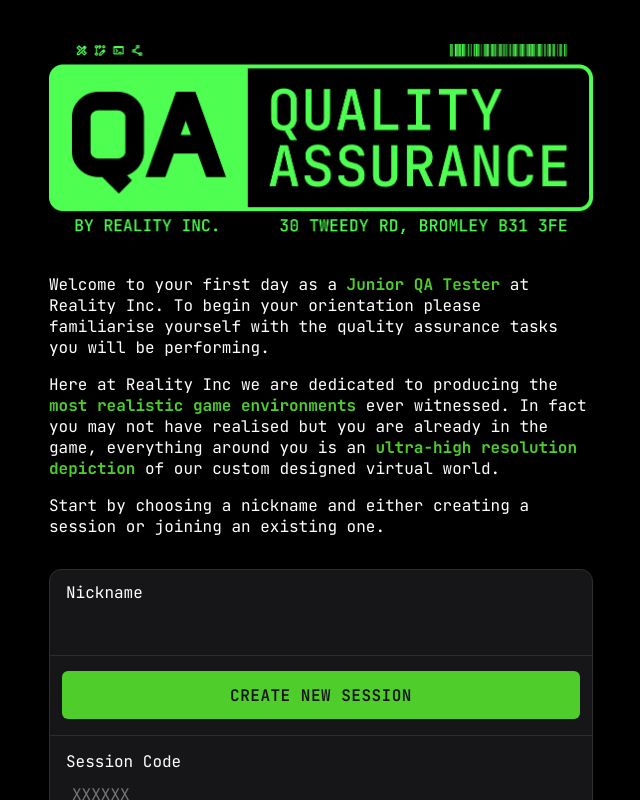
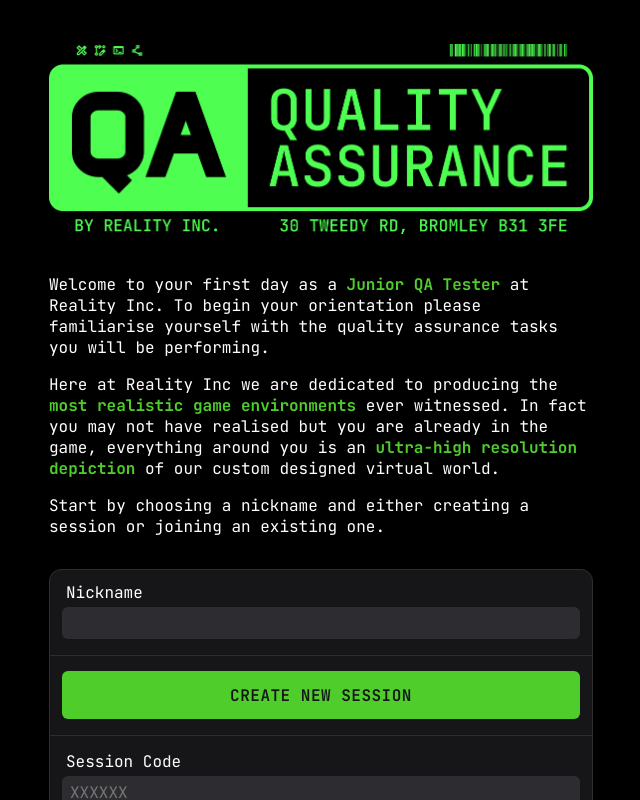
Before and after one commit to benjaminezequiel/quality-assurance-game, a Nuxt app: page / in a window 1280 px wide. Shown: the top 800 px of the page, without its empty margins (319-959 px from the left). Built offline with nearby package versions, Linux system fonts and the light colour scheme.

Commit message:
fix input styling

```diff
--- a/app/components/customInput.vue
+++ b/app/components/customInput.vue
@@ -52,14 +52,13 @@ defineEmits(["blur"]);
 input,
 textarea {
   border-radius: 6px;
-  padding-left: 8px;
-  padding-top: 6px; /* aligns text at top */
+  padding: 6px;
   width: 100%;
   border: 2px solid transparent;
   transition: border-color 0.2s;
   font-family: inherit;
   font-size: 1rem;
-  background-color: var(--light-container);
+  background-color: var(--Gray200);
   color: var(--text-color--default);
   -webkit-appearance: none;
   -webkit-border-radius: 6px;
```
